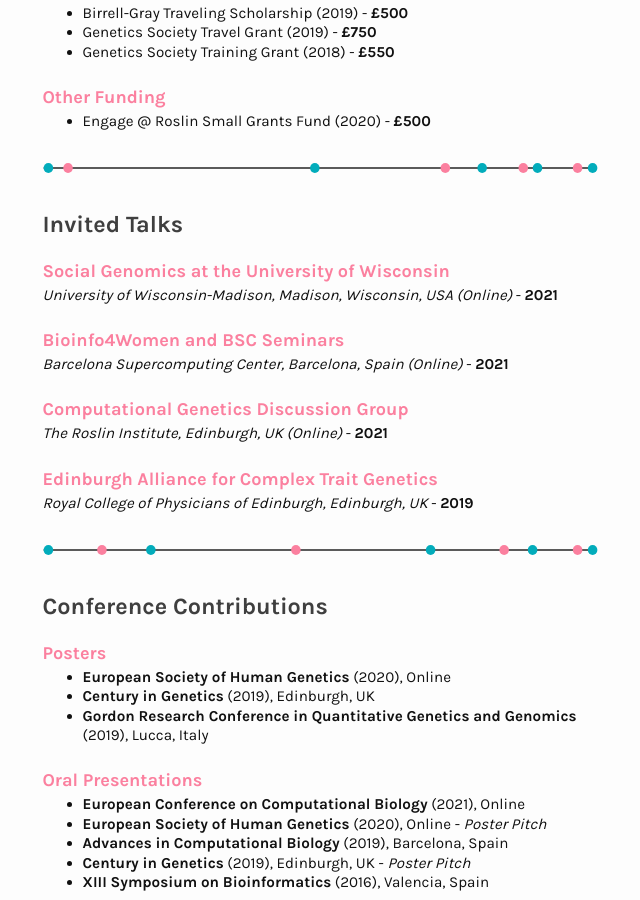
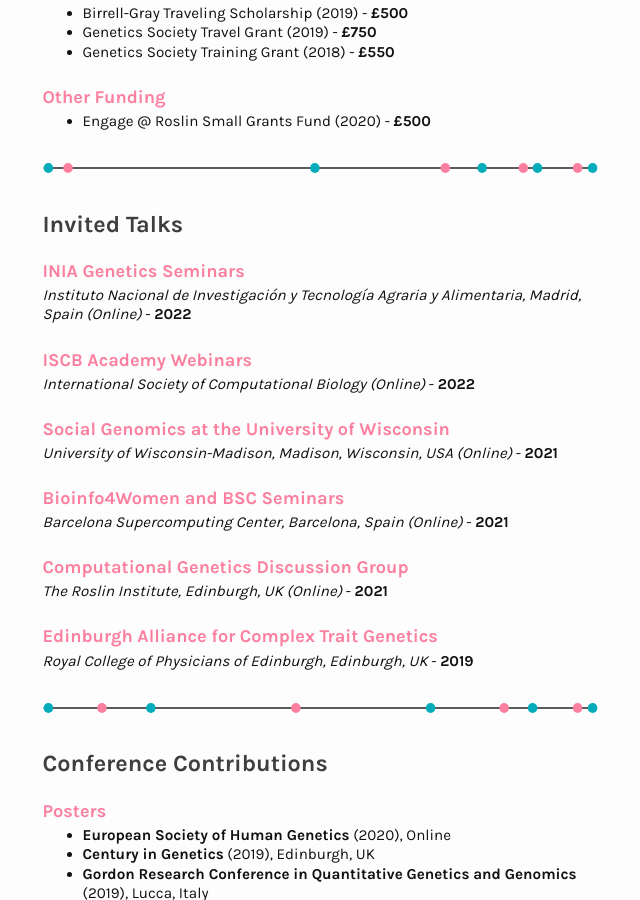
Before and after one commit to elenabernabeu/elenabernabeu.github.io, a Jekyll site: the page built from cv.markdown, in a window 1280 px wide and 900 px high, scrolled down 2718 px. Shown: the whole window, without its empty margins (477-1117 px from the left). Built offline with Jekyll 4.4.1, drawn with Linux system fonts in a browser that asks for light colours.

Commit message:
Updated Invited Talks

```diff
--- a/cv.markdown
+++ b/cv.markdown
@@ -124,6 +124,12 @@ Demonstrated, marked, and tutored for a number of master's level courses at the
 
 ### Invited Talks
 
+#### **INIA Genetics Seminars**
+*Instituto Nacional de Investigación y Tecnología Agraria y Alimentaria, Madrid, Spain (Online)* - **2022**
+
+#### **ISCB Academy Webinars**
+*International Society of Computational Biology (Online)* - **2022**
+
 #### **Social Genomics at the University of Wisconsin**
 *University of Wisconsin-Madison, Madison, Wisconsin, USA (Online)* - **2021**
 
```
Also changed, not shown: assets/img/science_banner_withperson_vertical_2.svg, 2 other files.
